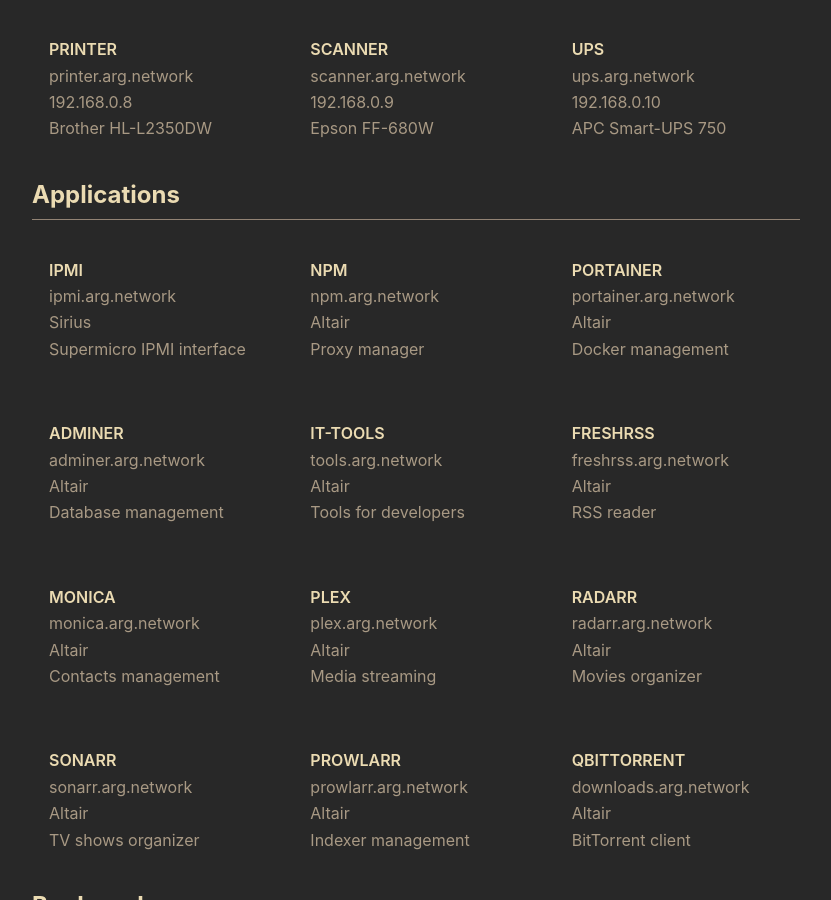
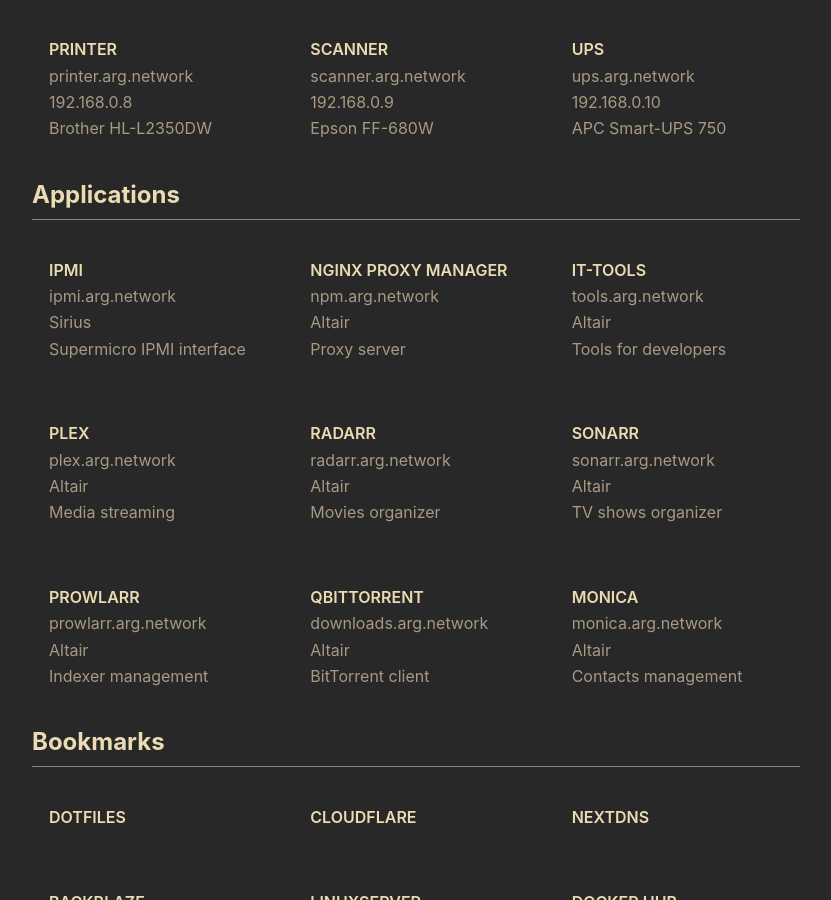
Before and after one commit to arg/dotfiles, a Jekyll site: the page built from docs/index.html, in a window 1280 px wide and 900 px high, scrolled down 497 px. Shown: the whole window, without its empty margins (224-1055 px from the left). Built offline with Jekyll 4.4.1, drawn with Linux system fonts in a browser that asks for light colours.

Commit message:
Updated applications list

```diff
--- a/docs/_data/applications.yml
+++ b/docs/_data/applications.yml
@@ -4,40 +4,16 @@
   hostname: 'ipmi.arg.network'
   location: 'Sirius'
 
-- name: 'NPM'
-  description: 'Proxy manager'
+- name: 'Nginx Proxy Manager'
+  description: 'Proxy server'
   url: 'https://npm.arg.network'
   hostname: 'npm.arg.network'
-  location: 'Altair'
-
-- name: 'Portainer'
-  description: 'Docker management'
-  url: 'https://portainer.arg.network'
-  hostname: 'portainer.arg.network'
-  location: 'Altair'
-
-- name: 'Adminer'
-  description: 'Database management'
-  url: 'https://adminer.arg.network'
-  hostname: 'adminer.arg.network'
   location: 'Altair'
 
 - name: 'IT-Tools'
   description: 'Tools for developers'
   url: 'https://tools.arg.network'
   hostname: 'tools.arg.network'
-  location: 'Altair'
-
-- name: 'FreshRSS'
-  description: 'RSS reader'
-  url: 'https://freshrss.arg.network'
-  hostname: 'freshrss.arg.network'
-  location: 'Altair'
-
-- name: 'Monica'
-  description: 'Contacts management'
-  url: 'https://monica.arg.network'
-  hostname: 'monica.arg.network'
   location: 'Altair'
 
 - name: 'Plex'
@@ -69,3 +45,9 @@
   url: 'https://downloads.arg.network'
   hostname: 'downloads.arg.network'
   location: 'Altair'
+
+- name: 'Monica'
+  description: 'Contacts management'
+  url: 'https://monica.arg.network'
+  hostname: 'monica.arg.network'
+  location: 'Altair'
```
